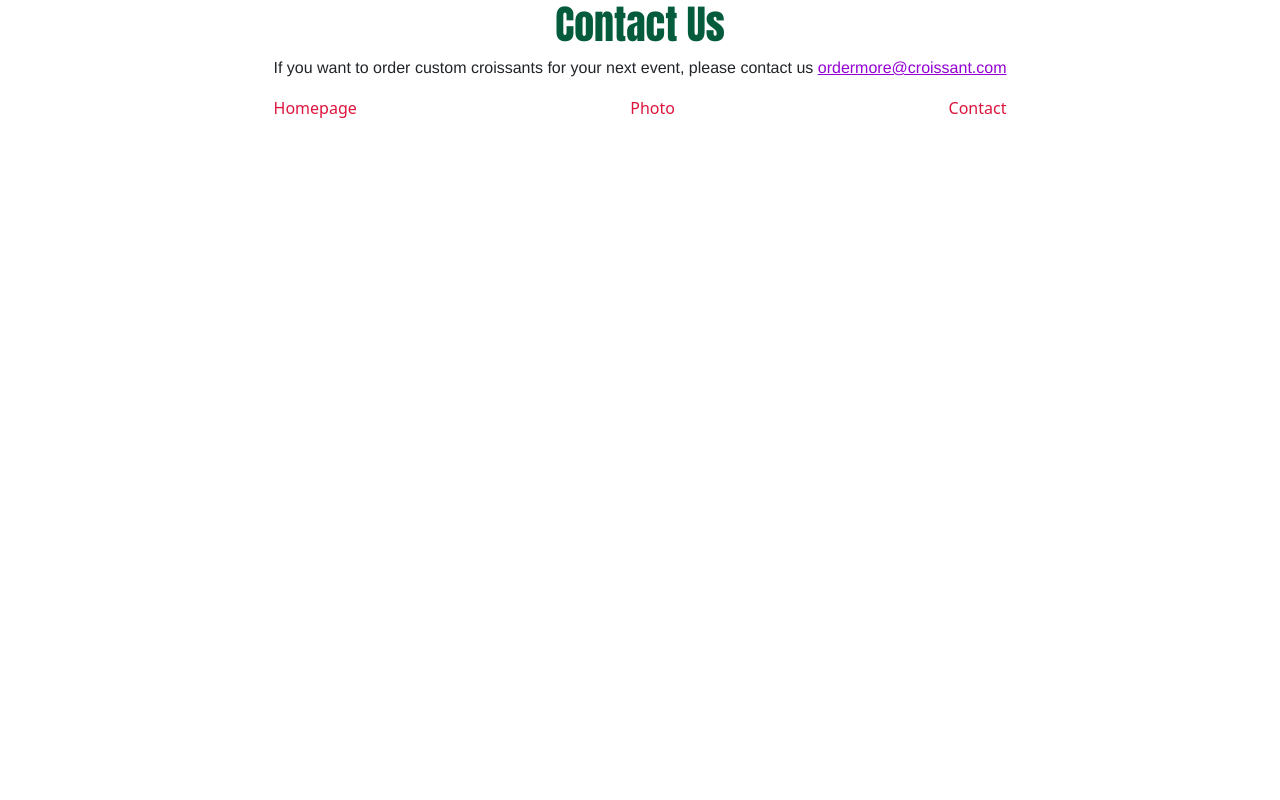
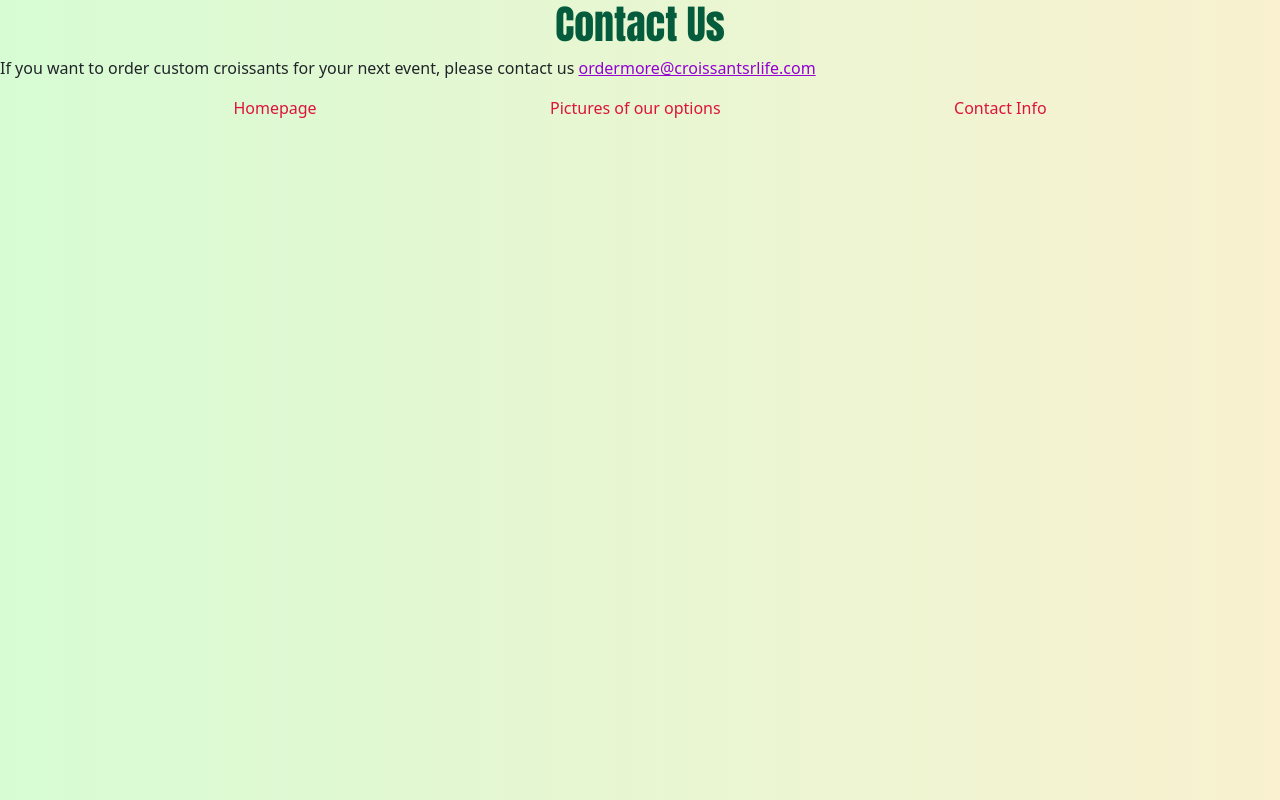
Before and after one commit to 550tealeaves/croissant, a plain HTML site: page contact.html in a window 1280 px wide. Drawn offline with nearby package versions, Linux system fonts and the light colour scheme.

Commit message:
Made site more SEO friendly

```diff
--- a/contact.html
+++ b/contact.html
@@ -10,18 +10,18 @@
         integrity="sha384-MrcW6ZMFYlzcLA8Nl+NtUVF0sA7MsXsP1UyJoMp4YLEuNSfAP+JcXn/tWtIaxVXM"
         crossorigin="anonymous"></script>
     <link rel="stylesheet" href="/css/styles.css">
-    <title>Contact</title>
+    <title>Contact Info - CroissantsRLife</title>
 </head>
 <body>
    <h1 class="text-new-color">Contact Us</h1>
    <p>
        If you want to order custom croissants for your next event, please contact us
-       <a href="mailto:ordermore@croissant.com" class="email-link">ordermore@croissant.com</a>
+       <a href="mailto:ordermore@croissantsrlife.com" class="email-link">ordermore@croissantsrlife.com</a>
     <br/>
     <div class="d-flex justify-content-sm-evenly">
-        <a href="/">Homepage</a>
-        <a href="/photo.html">Photo</a>
-        <a href="/contact.html">Contact</a>
+        <a href="/" title="Landing page">Homepage</a>
+        <a href="/photo.html" title="Croissant pics">Pictures of our options</a>
+        <a href="/contact.html">Contact Info</a>
     </div>
     </p>
 </body>
--- a/css/styles.css
+++ b/css/styles.css
@@ -1,3 +1,7 @@
+body{
+    background: linear-gradient(0.25turn, #d7fcd4, #f9f1d0);
+}
+
 h1{
     text-align: center;
     font-family: Impact, Haettenschweiler, 'Arial Narrow Bold', sans-serif;
@@ -13,7 +17,7 @@ a{
     color: crimson;
 }
 
-p{
+h3{
     font-size: 16px;
     font-family: 'Franklin Gothic Medium', 'Arial Narrow', Arial, sans-serif;
     text-align: center;
```
Also changed, not shown: index.html (+5 -4 lines), photo.html (+7 -7 lines).
